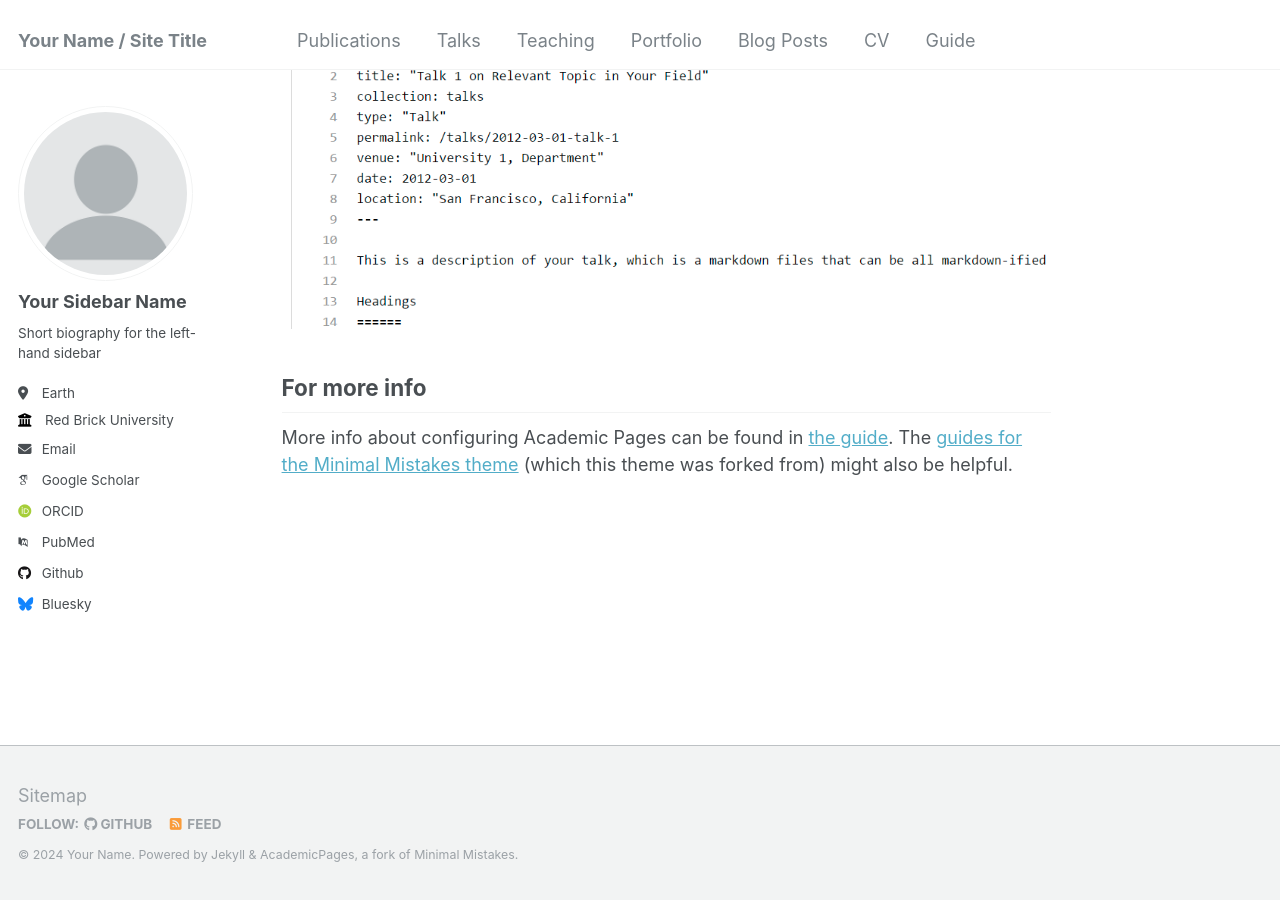
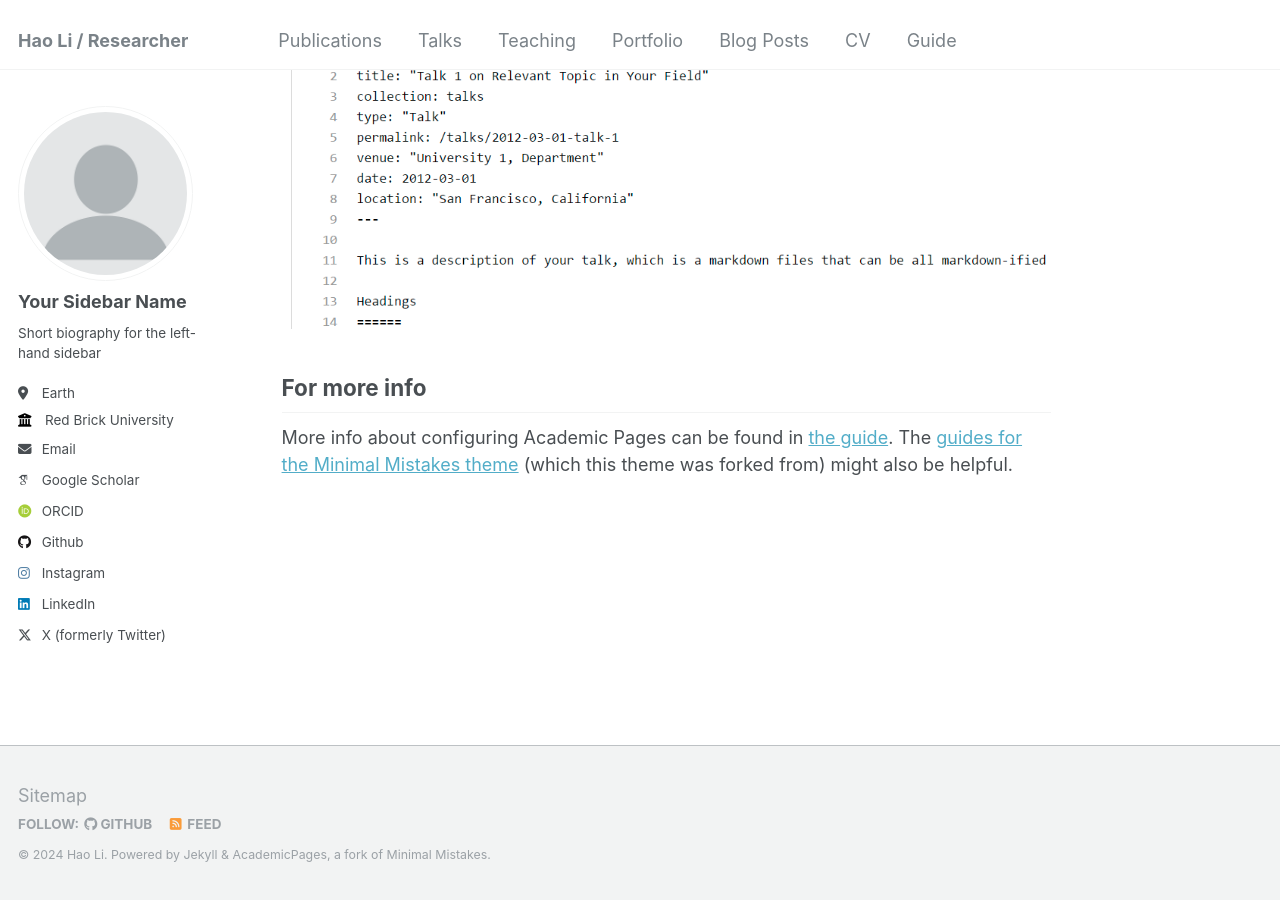
Before and after one commit to HaoBytes/HaoBytes.github.io, a Jekyll site: the page built from _pages/about.md, in a window 1280 px wide and 900 px high, scrolled down 2660 px. Built offline with Jekyll 4.4.1, drawn with Linux system fonts in a browser that asks for light colours; some web fonts are replaced.

Commit message:
Update _config.yml

```diff
--- a/_config.yml
+++ b/_config.yml
@@ -8,13 +8,13 @@
 
 # Basic Site Settings
 locale                   : "en-US"
-title                    : "Your Name / Site Title"
+title                    : "Hao Li / Researcher"
 title_separator          : "-"
-name                     : &name "Your Name"
-description              : &description "personal description"
-url                      : https://academicpages.github.io # the base hostname & protocol for your site e.g. "https://mmistakes.github.io"
+name                     : &name "Hao Li"
+description              : &description "PhD @ Manchester | Research @ Microsoft Research"
+url                      : https://haobytes.github.io # the base hostname & protocol for your site e.g. "https://mmistakes.github.io"
 baseurl                  : "" # the subpath of your site, e.g. "/blog"
-repository               : "academicpages/academicpages.github.io"
+repository               : "HaoBytes/HaoBytes.github.io"
 
 # Site Author - The following control what appear as part of the author content on the side bar.
 #               If a field is blank the icon and link will not appear, otherwise it will be shown.
@@ -32,32 +32,32 @@ author:
 
   # Academic websites
   arxiv            : # URL - Update with the correct link to your profile
-  googlescholar    : "https://scholar.google.com/citations?user=PS_CX0AAAAAJ"
+  googlescholar    : "https://scholar.google.com/citations?user=yZjmYegAAAAJ&hl=en"
   impactstory      : # URL
-  orcid            : "http://orcid.org/yourorcidurl"
+  orcid            : "http://orcid.org/0000-0002-9923-4346"
   semantic         : # URL
-  pubmed           : "https://www.ncbi.nlm.nih.gov/pubmed/?term=john+snow"
+  pubmed           : # URL
   researchgate     : # URL
 
   # Repositories and software development
   bitbucket        : # Username - Update with your username on the site
   codepen          : # Username
   dribbble         : # Username
-  github           : "academicpages"
+  github           : "HaoBytes"
   kaggle           : # Username
   stackoverflow    : # User number or user number and name (i.e., use "1" or "1/jeff-atwood")
 
   # Social media
-  bluesky          : "bsky.app" # Replace this with you Bluesky username
+  bluesky          : # Username
   facebook         : # Username
   flickr           : # Username
   foursquare       : # Username
   goodreads        : # Username
   google_plus      : # Username
   keybase          : # Username
-  instagram        : # Username
+  instagram        : "harry_liii"
   lastfm           : # Username
-  linkedin         : # Username
+  linkedin         : "haoli-harry"
   mastodon         : # URL
   medium           : # URL
   pinterest        : # Username
@@ -65,7 +65,7 @@ author:
   steam            : # Username
   telegram         : # URL
   tumblr           : # Username
-  twitter          : # Username for X / Twitter
+  twitter          : "haoli_ii"
   vine             : # Username
   weibo            : # Username
   wikipedia        : # Username
```
